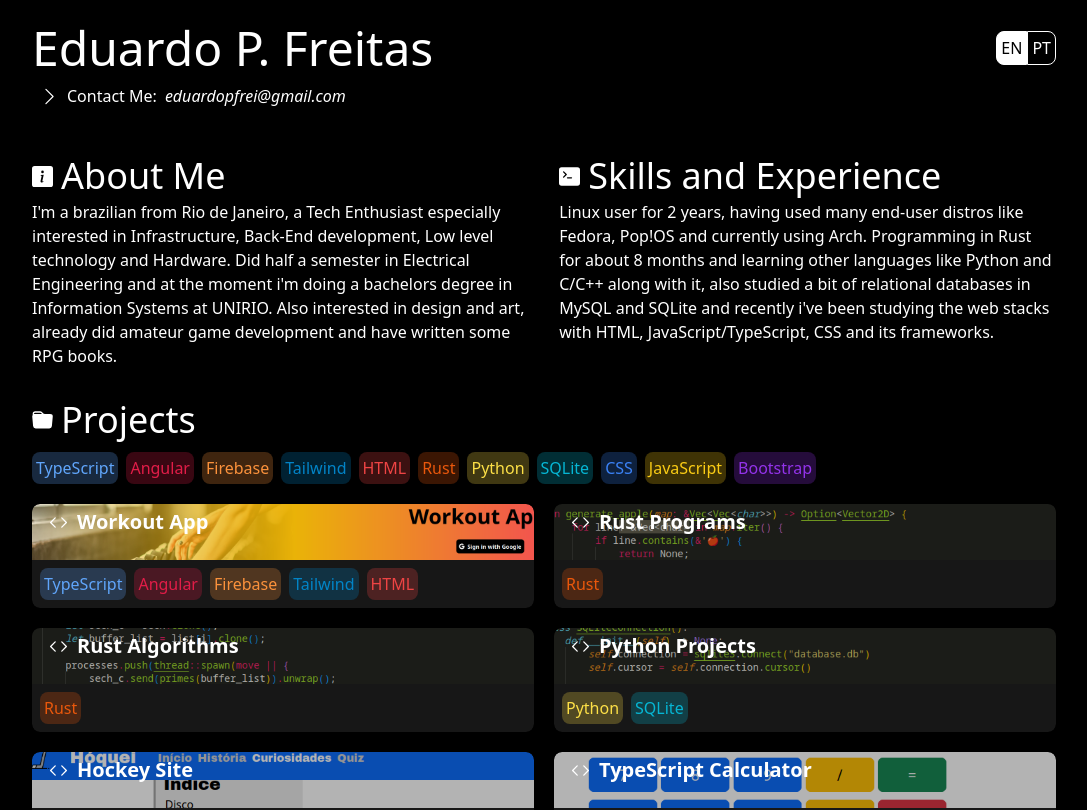
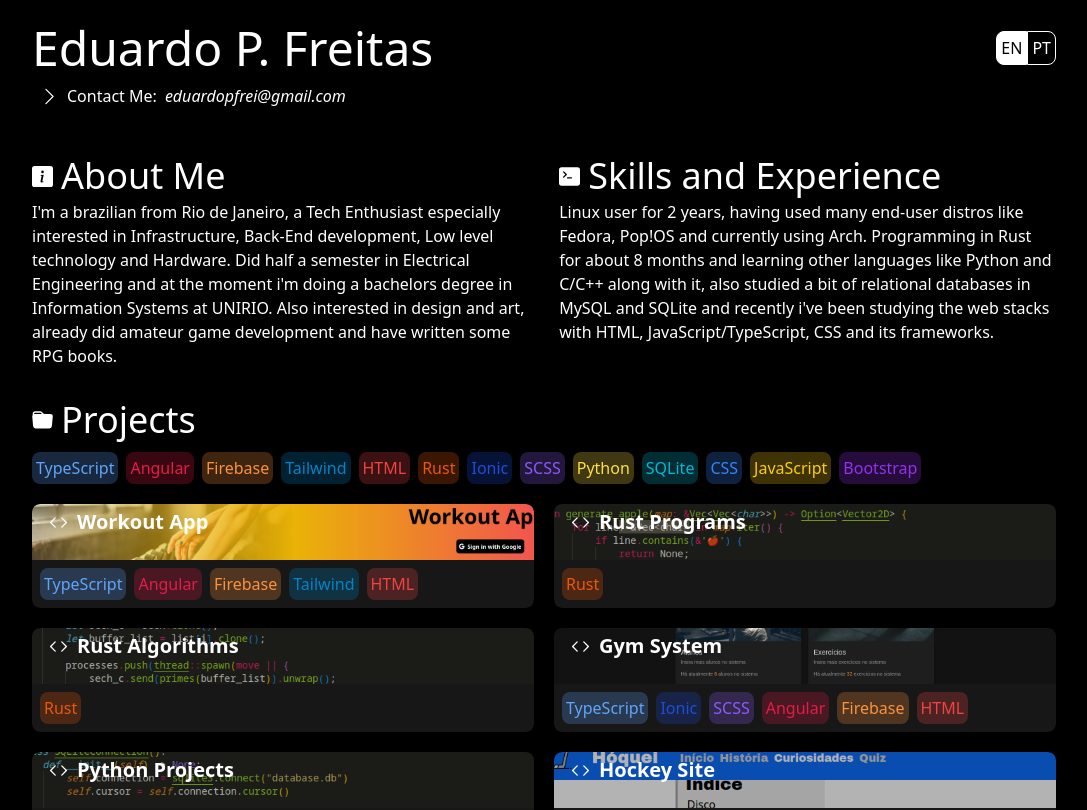
Before and after one commit to Edhet/eduardop, an Angular app: page / in a window 1280 px wide. Shown: the top 810 px of the page, without its empty margins (96-1183 px from the left). Built offline with nearby package versions, Linux system fonts and the light colour scheme.

Commit message:
New project added

```diff
--- a/src/assets/json/projects.json
+++ b/src/assets/json/projects.json
@@ -1,5 +1,5 @@
 {
-  "prj0": {
+  "Workout App": {
     "name": "Workout App",
     "image": "./assets/prj0.png",
     "url": "https://edhet.github.io/workout-app/",
@@ -11,7 +11,7 @@
       {"langName": "HTML", "color": "text-red-500", "bgColor":  "bg-red-500/25"}
     ]
   },
-  "prj1": {
+  "Rust Programs": {
     "name": "Rust Programs",
     "image": "./assets/prj1.png",
     "url": "https://github.com/Edhet/rust-prog",
@@ -19,7 +19,7 @@
       {"langName": "Rust", "color": "text-orange-600", "bgColor": "bg-orange-600/25"}
     ]
   },
-  "prj2": {
+  "Rust Algorithms": {
     "name": "Rust Algorithms",
     "image": "./assets/prj2.png",
     "url": "https://github.com/Edhet/rust-algo",
@@ -27,7 +27,20 @@
       {"langName": "Rust", "color": "text-orange-600", "bgColor":  "bg-orange-600/25" }
     ]
   },
-  "prj3": {
+  "GymSystem": {
+    "name": "Gym System",
+    "image": "./assets/gymSystem.png",
+    "url": "https://jobfind-f0bf1.web.app/",
+    "languages": [
+      {"langName":  "TypeScript", "color": "text-blue-400", "bgColor":  "bg-blue-400/25"},
+      {"langName":  "Ionic", "color": "text-blue-700", "bgColor":  "bg-blue-700/25"},
+      {"langName": "SCSS", "color": "text-violet-500", "bgColor":  "bg-violet-500/25"},
+      {"langName":  "Angular", "color": "text-rose-600", "bgColor":  "bg-rose-600/25"},
+      {"langName":  "Firebase", "color": "text-orange-400", "bgColor":  "bg-orange-400/25"},
+      {"langName": "HTML", "color": "text-red-500", "bgColor":  "bg-red-500/25"}
+    ]
+  },
+  "Python Projects": {
     "name": "Python Projects",
     "image": "./assets/prj3.png",
     "url": "https://github.com/Edhet/py-proj",
@@ -36,7 +49,7 @@
       {"langName":  "SQLite", "color": "text-cyan-500", "bgColor": "bg-cyan-500/25"}
     ]
   },
-  "prj4": {
+  "Hockey Site": {
     "name": "Hockey Site",
     "image": "./assets/prj4.png",
     "url": "https://github.com/Edhet/hockeysite",
@@ -46,7 +59,7 @@
       {"langName":  "JavaScript", "color": "text-yellow-400", "bgColor":  "bg-yellow-400/25"}
     ]
   },
-  "prj5": {
+  "TypeScript Calculator": {
     "name": "TypeScript Calculator",
     "image": "./assets/prj5.png",
     "url": "https://edhet.github.io/CalculatorTS/",
@@ -56,7 +69,7 @@
       {"langName":  "TypeScript", "color": "text-blue-400", "bgColor":  "bg-blue-400/25"}
     ]
   },
-  "prj6": {
+  "Task List App": {
     "name": "Task List App",
     "image": "./assets/prj6.png",
     "url": "https://edhet.github.io/TaskListJS/",
--- a/tailwind.config.js
+++ b/tailwind.config.js
@@ -54,10 +54,20 @@ module.exports = {
     'hover:bg-blue-400/50',
     'outline-blue-400',
 
+    'text-blue-700',
+    'bg-blue-700/25',
+    'hover:bg-blue-700/50',
+    'outline-blue-700',
+
     'text-purple-600',
     'bg-purple-600/25',
     'hover:bg-purple-600/50',
     'outline-purple-600',
+
+    'text-violet-500',
+    'bg-violet-500/25',
+    'hover:bg-violet-500/50',
+    'outline-violet-500',
 
     'text-amber-300',
     'bg-amber-300/25',
```
Also changed, not shown: src/assets/gymSystem.png (added).
